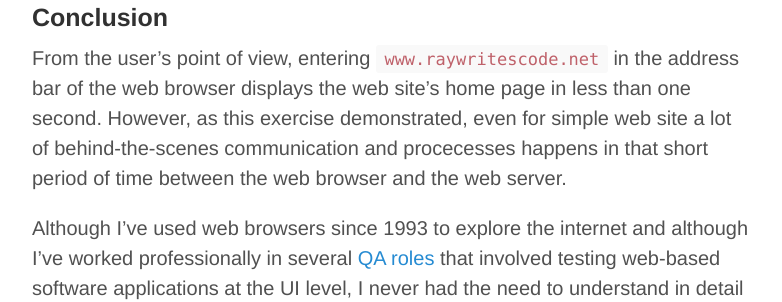
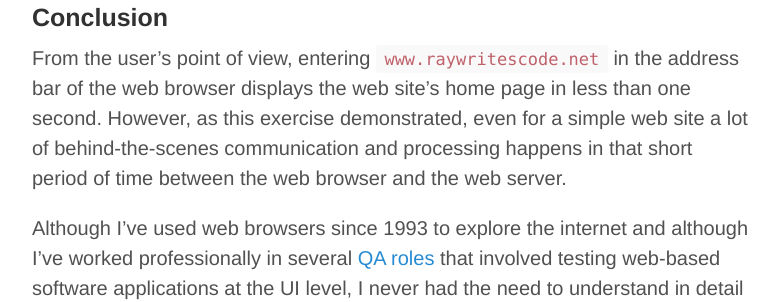
Before and after one commit to raywritescode/raywritescode.github.io, a Jekyll site: the page built from _posts/2015-02-07-contacting-a-web-site.md, in a window 1280 px wide and 900 px high, scrolled down 3809 px. Shown: the part 213-515 px from the top of the window, without its empty margins (248-1030 px from the left). Built offline with Jekyll 4.4.1, drawn with Linux system fonts in a browser that asks for light colours; Markdown is read by kramdown in place of the engine named in the settings; comment, search, counter and statistics services are not loaded; some of the changed text lies outside the part shown.

Commit message:
2015-02-07-contacting-a-web-site.md - Minor text updates.

```diff
--- a/_posts/2015-02-07-contacting-a-web-site.md
+++ b/_posts/2015-02-07-contacting-a-web-site.md
@@ -69,7 +69,7 @@ This blog post is my first step toward improving my knowledge about those topics
 
 ### Conclusion
 
-From the user's point of view, entering `www.raywritescode.net` in the address bar of the web browser displays the web site's home page in less than one second. However, as this exercise demonstrated, even for simple web site a lot of behind-the-scenes communication and procecesses happens in that short period of time between the web browser and the web server.
+From the user's point of view, entering `www.raywritescode.net` in the address bar of the web browser displays the web site's home page in less than one second. However, as this exercise demonstrated, even for a simple web site a lot of behind-the-scenes communication and processing happens in that short period of time between the web browser and the web server.
 
 Although I've used web browsers since 1993 to explore the internet and although I've worked professionally in several [QA roles](http://en.wikipedia.org/wiki/Software_quality_assurance) that involved testing web-based software applications at the UI level, I never had the need to understand in detail what happens behind-the-scenes when a web browser communicates with a web server resource. This knowledge gap in understanding HTTP network request-response transactions, as well knowledge gaps in understanding how to access web services using SOAP and REST, resulted in my recently not getting an interesting QA job that does web services testing at the [web API-level](http://en.wikipedia.org/wiki/Application_programming_interface#Web_APIs).
 
```
Also changed, not shown: other parts of _posts/2015-02-07-contacting-a-web-site.md (+1 -1 lines).
